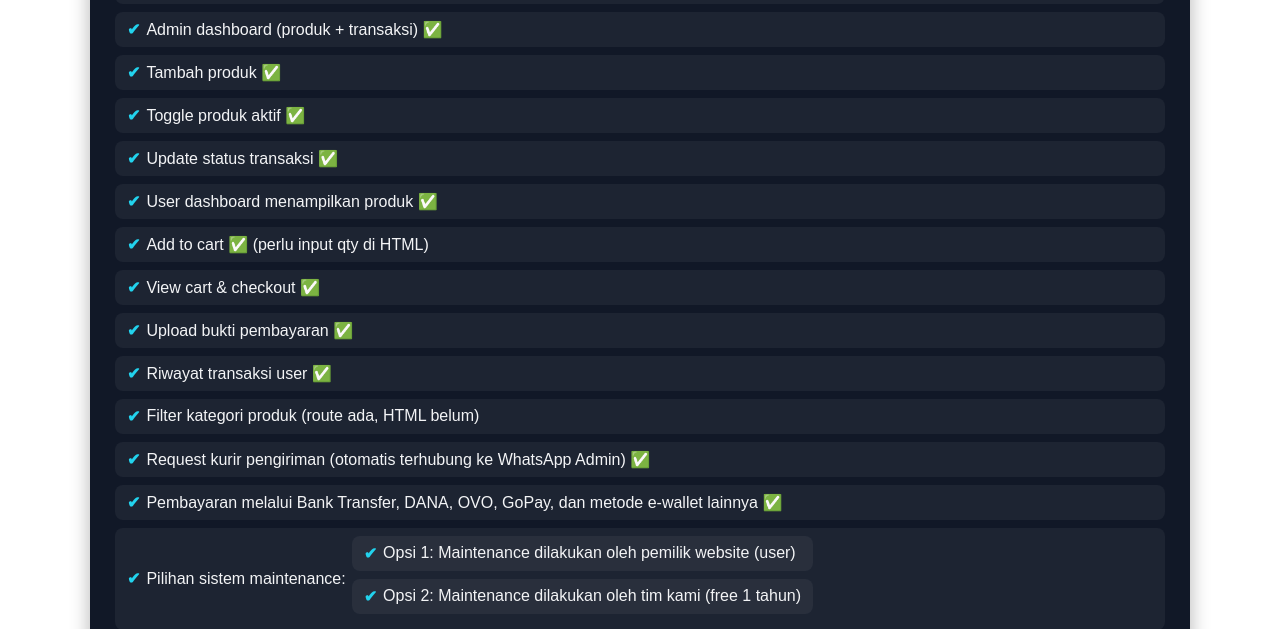
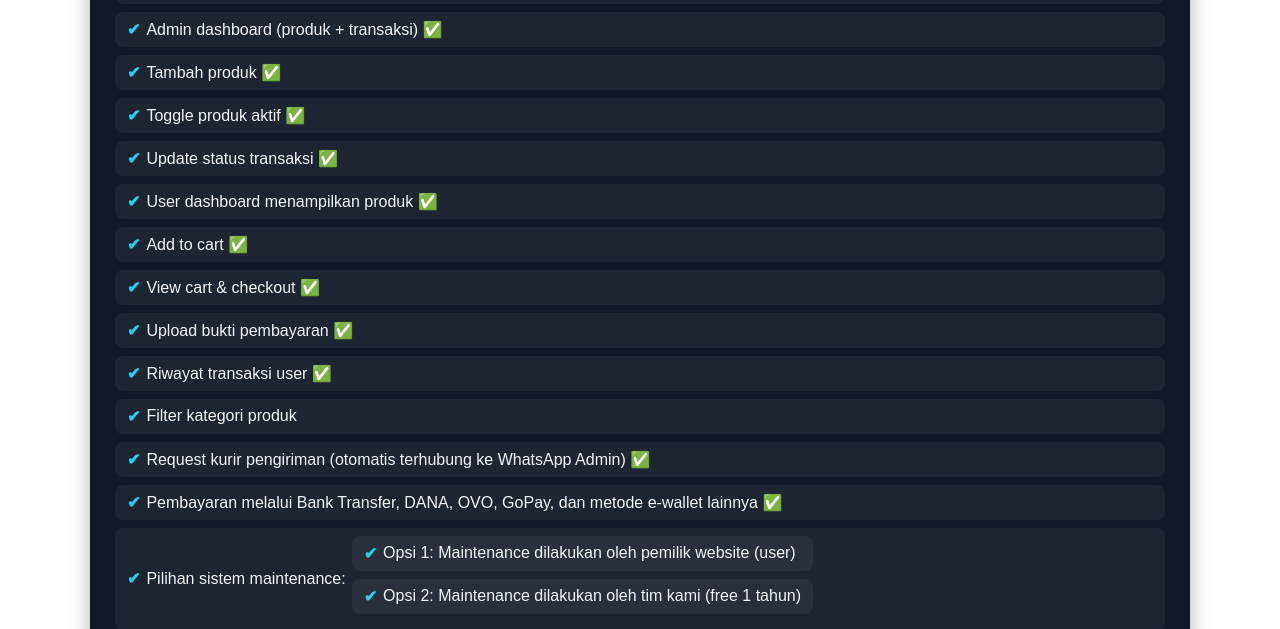
Before and after one commit to septianabdulkarim-cloud/portfolio-website, a Flask app: page /websiteolshop in a window 1280 px wide, after a click that opens the changed part. Shown: the part 1261-1890 px from the top of the page. Run offline with Flask 3, Linux system fonts and the light colour scheme.

Commit message:
Update index.html, pricelist.html, pricelist2.html,  project.html, performance.html , login.html, register.html. Kerjasama_Brand.html, Website_Olshop.html dan style.css, style2.css , style2.css, style8.css

```diff
--- a/templates/Website_Olshop.html
+++ b/templates/Website_Olshop.html
@@ -122,11 +122,11 @@
                 <li>Toggle produk aktif ✅</li>
                 <li>Update status transaksi ✅</li>
                 <li>User dashboard menampilkan produk ✅</li>
-                <li>Add to cart ✅ (perlu input qty di HTML)</li>
+                <li>Add to cart ✅ </li>
                 <li>View cart & checkout ✅</li>
                 <li>Upload bukti pembayaran ✅</li>
                 <li>Riwayat transaksi user ✅</li>
-                <li>Filter kategori produk (route ada, HTML belum)</li>
+                <li>Filter kategori produk</li>
                 <li>Request kurir pengiriman (otomatis terhubung ke WhatsApp Admin) ✅</li>
                 <li>
                     Pembayaran melalui Bank Transfer, DANA, OVO, GoPay, dan metode e-wallet lainnya ✅
```
